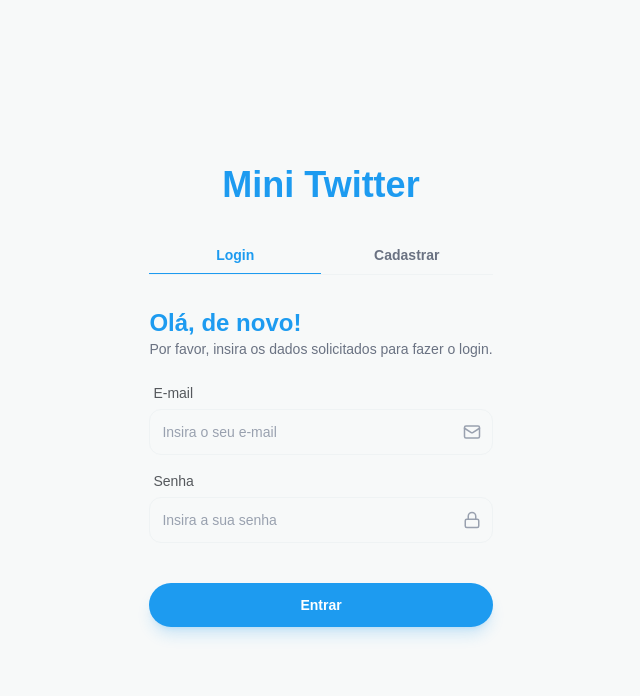
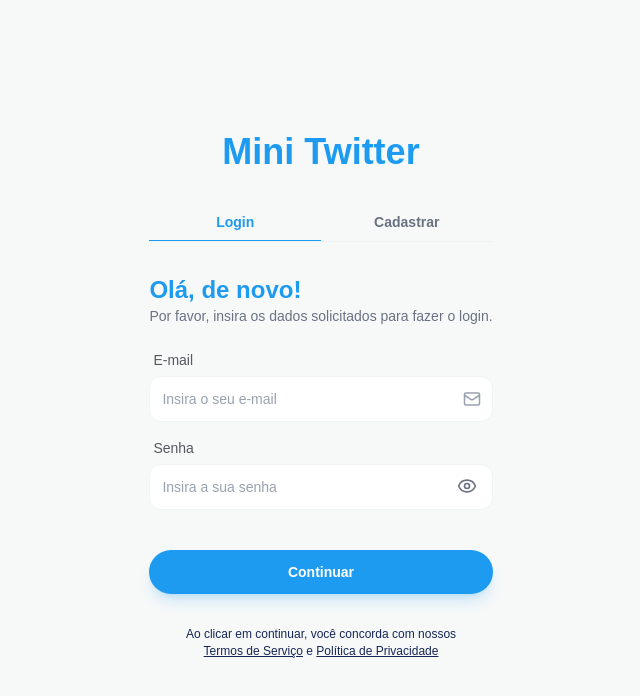
Before and after one commit to Joaremio/mini-twitter-frontend, a Next.js app: page /auth in a window 1280 px wide. Shown: the top 696 px of the page, without its empty margins (319-959 px from the left). Built offline with nearby package versions, Linux system fonts and the light colour scheme.

Commit message:
refactor: implement reusable Input in auth forms and improve UI components

```diff
--- a/src/app/auth/page.tsx
+++ b/src/app/auth/page.tsx
@@ -20,8 +20,8 @@ export default function AuthPage() {
               className={`w-1/2 font-semibold pb-2 border-b transition cursor-pointer
               ${
                 tab === "login"
-                  ? "border-(--color-twitter) text-(--color-twitter)"
-                  : "border-transparent text-gray-500 hover:border-(--color-twitter) hover:text-(--color-twitter)"
+                  ? "border-(--color-twitter) text-twitter dark:text-white"
+                  : "border-transparent text-gray-500 hover:border-(--color-twitter) hover:text-twitter dark:hover:text-white"
               }`}
             >
               Login
@@ -32,8 +32,8 @@ export default function AuthPage() {
               className={`w-1/2 font-semibold pb-2 border-b transition cursor-pointer
               ${
                 tab === "register"
-                  ? "border-(--color-twitter) text-(--color-twitter)"
-                  : "border-transparent text-gray-500 hover:border-(--color-twitter) hover:text-(--color-twitter)"
+                  ? "border-(--color-twitter) text-twitter dark:text-white"
+                  : "border-transparent text-gray-500 hover:border-(--color-twitter) hover:text-twitter dark:hover:text-white"
               }`}
             >
               Cadastrar
@@ -43,6 +43,11 @@ export default function AuthPage() {
           <div className="flex items-center">
             {tab === "login" ? <Login /> : <Register />}
           </div>
+          <p className="mt-8 text-[12px] text-center text-blue-950 dark:text-gray-500 ">
+            Ao clicar em continuar, você concorda com nossos <br></br>
+            <span className="underline">Termos de Serviço</span> e{" "}
+            <span className="underline">Política de Privacidade</span>
+          </p>
         </div>
       </div>
     </div>
--- a/src/components/Header/index.tsx
+++ b/src/components/Header/index.tsx
@@ -4,6 +4,7 @@ import { LogOut, Moon, Search, Sun } from "lucide-react";
 import { useAuthStore } from "@/store/auth-store";
 
 import { useTheme } from "@/context/theme-context";
+import Link from "next/link";
 
 interface HeaderProps {
   onSearch: (value: string) => void;
@@ -58,12 +59,20 @@ export function Header({ onSearch }: HeaderProps) {
             </button>
           </>
         ) : (
-          <a
-            href="/auth"
-            className="bg-twitter text-white px-6 py-2 rounded-full font-bold hover:bg-twitter-hover transition-colors"
-          >
-            Entrar
-          </a>
+          <>
+            <Link
+              href="/auth"
+              className=" text-gray-500 dark:text-white text-sm border px-6 py-2 rounded-full font-semibold cursor-pointer transition-colors"
+            >
+              Registrar-se
+            </Link>
+            <Link
+              href="/auth"
+              className="bg-twitter text-sm border text-white px-12 py-2 rounded-full font-bold dark:border-twitter cursor-pointer transition-colors"
+            >
+              Login
+            </Link>
+          </>
         )}
       </div>
     </header>
--- a/src/components/Login/index.tsx
+++ b/src/components/Login/index.tsx
@@ -6,8 +6,10 @@ import * as z from "zod";
 import { api } from "@/services/api";
 import { useRouter } from "next/navigation";
 import { useAuthStore } from "@/store/auth-store";
-import { Mail, Lock } from "lucide-react";
+import { Mail, Lock, EyeOff, Eye } from "lucide-react";
 import { toast } from "sonner";
+import { Input } from "../Input";
+import { useState } from "react";
 
 const loginSchema = z.object({
   email: z.string().email("Insira um e-mail válido"),
@@ -17,6 +19,7 @@ const loginSchema = z.object({
 type LoginForm = z.infer<typeof loginSchema>;
 
 export default function Login() {
+  const [showPassword, setShowPassword] = useState(false);
   const router = useRouter();
   const setUser = useAuthStore((state) => state.setUser);
 
@@ -61,48 +64,31 @@ export default function Login() {
         onSubmit={handleSubmit(onSubmit)}
         className="w-full flex flex-col gap-4 mt-6"
       >
-        <div className="flex flex-col gap-1.5">
-          <label className="text-sm font-medium text-foreground/70 ml-1">
-            E-mail
-          </label>
-          <div className="relative group">
-            <input
-              {...register("email")}
-              type="email"
-              placeholder="Insira o seu e-mail"
-              className="w-full border border-border bg-background rounded-xl p-3 pr-10 outline-none focus:border-twitter focus:ring-2 focus:ring-twitter/10 transition-all text-foreground placeholder:text-gray-400"
-            />
-            <Mail
-              size={18}
-              className="absolute right-3 top-1/2 -translate-y-1/2 text-gray-400 group-focus-within:text-twitter  dark:text-white transition-colors"
-            />
-          </div>
-          {errors.email && (
-            <p className="text-xs text-red-500 ml-1">{errors.email.message}</p>
-          )}
-        </div>
+        <Input
+          label="E-mail"
+          type="email"
+          icon={Mail}
+          placeholder="Insira o seu e-mail"
+          error={errors.email}
+          {...register("email")}
+        />
 
-        <div className="flex flex-col gap-1.5">
-          <label className="text-sm font-medium text-foreground/70 ml-1">
-            Senha
-          </label>
-          <div className="relative group">
-            <input
-              {...register("password")}
-              type="password"
-              placeholder="Insira a sua senha"
-              className="w-full border border-border bg-background rounded-xl p-3 pr-10 outline-none focus:border-twitter focus:ring-2 focus:ring-twitter/10 transition-all text-foreground placeholder:text-gray-400"
-            />
-            <Lock
-              size={18}
-              className="absolute right-3 top-1/2 -translate-y-1/2 text-gray-400 group-focus-within:text-twitter dark:text-white transition-colors"
-            />
-          </div>
-          {errors.password && (
-            <p className="text-xs text-red-500 ml-1">
-              {errors.password.message}
-            </p>
-          )}
+        <div className="relative">
+          <Input
+            label="Senha"
+            type={showPassword ? "text" : "password"}
+            placeholder="Insira a sua senha"
+            error={errors.password}
+            {...register("password")}
+          />
+
+          <button
+            type="button"
+            onClick={() => setShowPassword((prev: any) => !prev)}
+            className="absolute right-4 top-[38px] text-gray-500 hover:text-gray-700"
+          >
+            {showPassword ? <EyeOff size={20} /> : <Eye size={20} />}
+          </button>
         </div>
 
         <button
@@ -110,7 +96,7 @@ export default function Login() {
           disabled={isSubmitting}
           className="mt-6 w-full bg-twitter hover:bg-twitter-hover text-white font-bold py-3 rounded-full shadow-lg shadow-twitter/20 cursor-pointer transition-all active:scale-[0.98] disabled:opacity-50 disabled:cursor-not-allowed"
         >
-          {isSubmitting ? "Entrando..." : "Entrar"}
+          {isSubmitting ? "Entrando..." : "Continuar"}
         </button>
       </form>
     </div>
--- a/src/components/PostCard/index.tsx
+++ b/src/components/PostCard/index.tsx
@@ -6,6 +6,7 @@ import { api } from "@/services/api";
 import { useAuthStore } from "@/store/auth-store";
 import { useState } from "react";
 import { toast } from "sonner";
+import { Input } from "../Input";
 
 interface PostProps {
   post: {
@@ -73,6 +74,7 @@ export function PostCard({ post }: PostProps) {
             onChange={(e) => setEditTitle(e.target.value)}
             className="w-full p-2 border border-border rounded-lg font-bold bg-background text-foreground outline-none focus:border-twitter"
           />
+
           <textarea
             value={editContent}
             onChange={(e) => setEditContent(e.target.value)}
--- a/src/components/Register/index.tsx
+++ b/src/components/Register/index.tsx
@@ -5,9 +5,11 @@ import { zodResolver } from "@hookform/resolvers/zod";
 import * as z from "zod";
 import { api } from "@/services/api";
 import { useRouter } from "next/navigation";
-import { Lock, Mail, User } from "lucide-react";
+import { Eye, EyeOff, Lock, Mail, User } from "lucide-react";
 import { useAuthStore } from "@/store/auth-store";
 import { toast } from "sonner";
+import { Input } from "@/components/Input";
+import { useState } from "react";
 
 const registerSchema = z.object({
   name: z.string().min(3, "Nome deve ter no mínimo 3 caracteres"),
@@ -19,7 +21,9 @@ type RegisterForm = z.infer<typeof registerSchema>;
 
 export default function Register() {
   const setUser = useAuthStore((state) => state.setUser);
+  const [showPassword, setShowPassword] = useState(false);
   const router = useRouter();
+
   const {
     register,
     handleSubmit,
@@ -63,69 +67,40 @@ export default function Register() {
         className="w-full flex flex-col gap-4 mt-6"
         onSubmit={handleSubmit(onSubmit)}
       >
-        <div className="flex flex-col gap-1.5">
-          <label className="text-sm font-medium text-foreground/70 ml-1">
-            Nome
-          </label>
-          <div className="relative group">
-            <input
-              {...register("name")}
-              type="text"
-              className="w-full border border-border bg-background rounded-xl p-3 pr-10 outline-none focus:border-twitter focus:ring-2 focus:ring-twitter/10 transition-all text-foreground placeholder:text-gray-400"
-              placeholder="Insira o seu nome"
-            />
-            <User
-              size={18}
-              className="absolute right-3 top-1/2 -translate-y-1/2 text-gray-400 group-focus-within:text-twitter dark:group-focus-within:text-white transition-colors"
-            />
-          </div>
-          {errors.name && (
-            <p className="text-red-500 text-xs ml-1">{errors.name.message}</p>
-          )}
-        </div>
+        <Input
+          label="Nome"
+          type="text"
+          icon={User}
+          placeholder="Insira o seu nome"
+          error={errors.name}
+          {...register("name")}
+        />
 
-        <div className="flex flex-col gap-1.5">
-          <label className="text-sm font-medium text-foreground/70 ml-1">
-            E-mail
-          </label>
-          <div className="relative group">
-            <input
-              {...register("email")}
-              type="email"
-              className="w-full border border-border bg-background rounded-xl p-3 pr-10 outline-none focus:border-twitter focus:ring-2 focus:ring-twitter/10 transition-all text-foreground placeholder:text-gray-400"
-              placeholder="Insira o seu e-mail"
-            />
-            <Mail
-              size={18}
-              className="absolute right-3 top-1/2 -translate-y-1/2 text-gray-400 group-focus-within:text-twitter dark:group-focus-within:text-white transition-colors"
-            />
-          </div>
-          {errors.email && (
-            <p className="text-red-500 text-xs ml-1">{errors.email.message}</p>
-          )}
-        </div>
+        <Input
+          label="E-mail"
+          type="email"
+          icon={Mail}
+          placeholder="Insira o seu e-mail"
+          error={errors.email}
+          {...register("email")}
+        />
 
-        <div className="flex flex-col gap-1.5">
-          <label className="text-sm font-medium text-foreground/70 ml-1">
-            Senha
-          </label>
-          <div className="relative group">
-            <input
-              {...register("password")}
-              type="password"
-              className="w-full border border-border bg-background rounded-xl p-3 pr-10 outline-none focus:border-twitter focus:ring-2 focus:ring-twitter/10 transition-all text-foreground placeholder:text-gray-400"
-              placeholder="Crie uma senha forte"
-            />
-            <Lock
-              size={18}
-              className="absolute right-3 top-1/2 -translate-y-1/2 text-gray-400 group-focus-within:text-twitter dark:group-focus-within:text-white transition-colors"
-            />
-          </div>
-          {errors.password && (
-            <p className="text-red-500 text-xs ml-1">
-              {errors.password.message}
-            </p>
-          )}
+        <div className="relative">
+          <Input
+            label="Senha"
+            type={showPassword ? "text" : "password"}
+            placeholder="Insira a sua senha"
+            error={errors.password}
+            {...register("password")}
+          />
+
+          <button
+            type="button"
+            onClick={() => setShowPassword((prev: any) => !prev)}
+            className="absolute right-4 top-[38px] text-gray-500 hover:text-gray-700"
+          >
+            {showPassword ? <EyeOff size={20} /> : <Eye size={20} />}
+          </button>
         </div>
 
         <button
```
Also changed, not shown: src/app/page.tsx (+5 -6 lines), src/components/CreatePostForm/index.tsx (+0 -25 lines).
